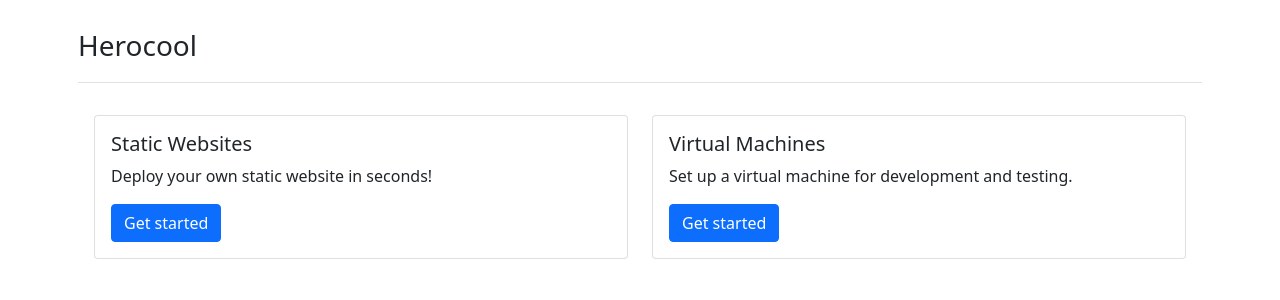
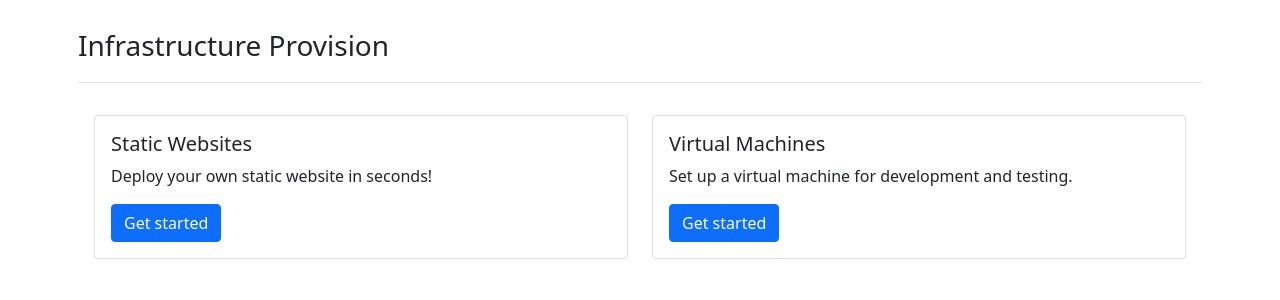
Before and after one commit to jayeshsadhwani99/infrastructure_provision, a Flask app: page / in a window 1280 px wide. Shown: the top 300 px of the page. Run offline with Flask 2, Linux system fonts and the light colour scheme; some libraries are stand-ins or nearby versions.

Commit message:
Change name

```diff
--- a/templates/base.html
+++ b/templates/base.html
@@ -1,6 +1,6 @@
 <!DOCTYPE html>
 <head>
-  <title>Herocool - {% block title %}{% endblock %}</title>
+  <title>Infrastructure Provision - {% block title %}{% endblock %}</title>
   <link rel="stylesheet" href="{{ url_for("static", filename="bootstrap.min.css") }}">
   <script src="{{ url_for("static", filename="bootstrap.min.js") }}"></script>
 </head>
@@ -8,7 +8,7 @@
   <div class="container p-2">
     <header class="d-flex flex-wrap justify-content-center py-3 mb-4 border-bottom">
       <a href="{{ url_for("index") }}" class="d-flex align-items-center mb-3 mb-md-0 me-md-auto text-dark text-decoration-none">
-        <span class="fs-3">Herocool</span>
+        <span class="fs-3">Infrastructure Provision</span>
       </a>
       {% block nav %}{% endblock %}
     </header>
```
